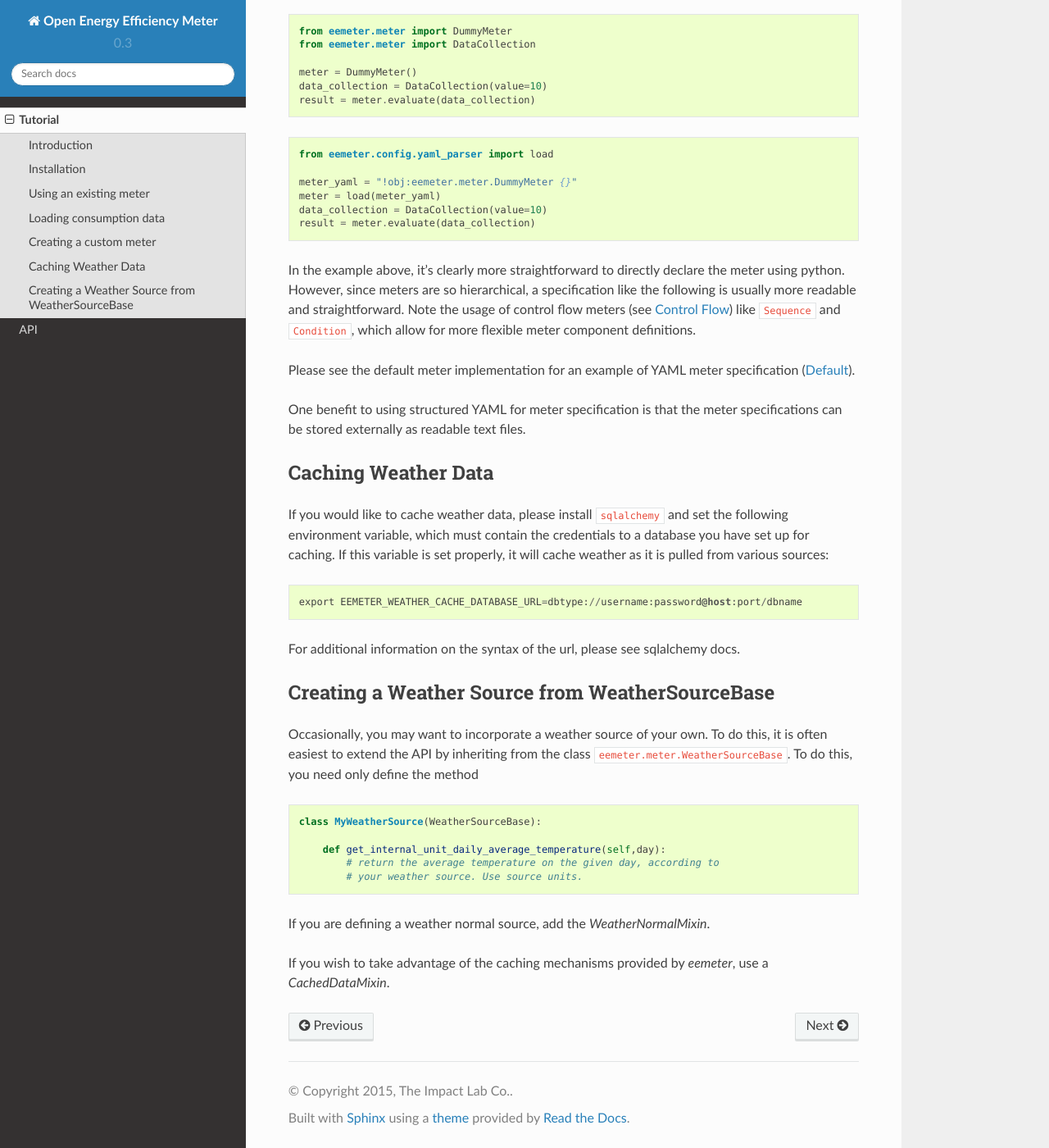
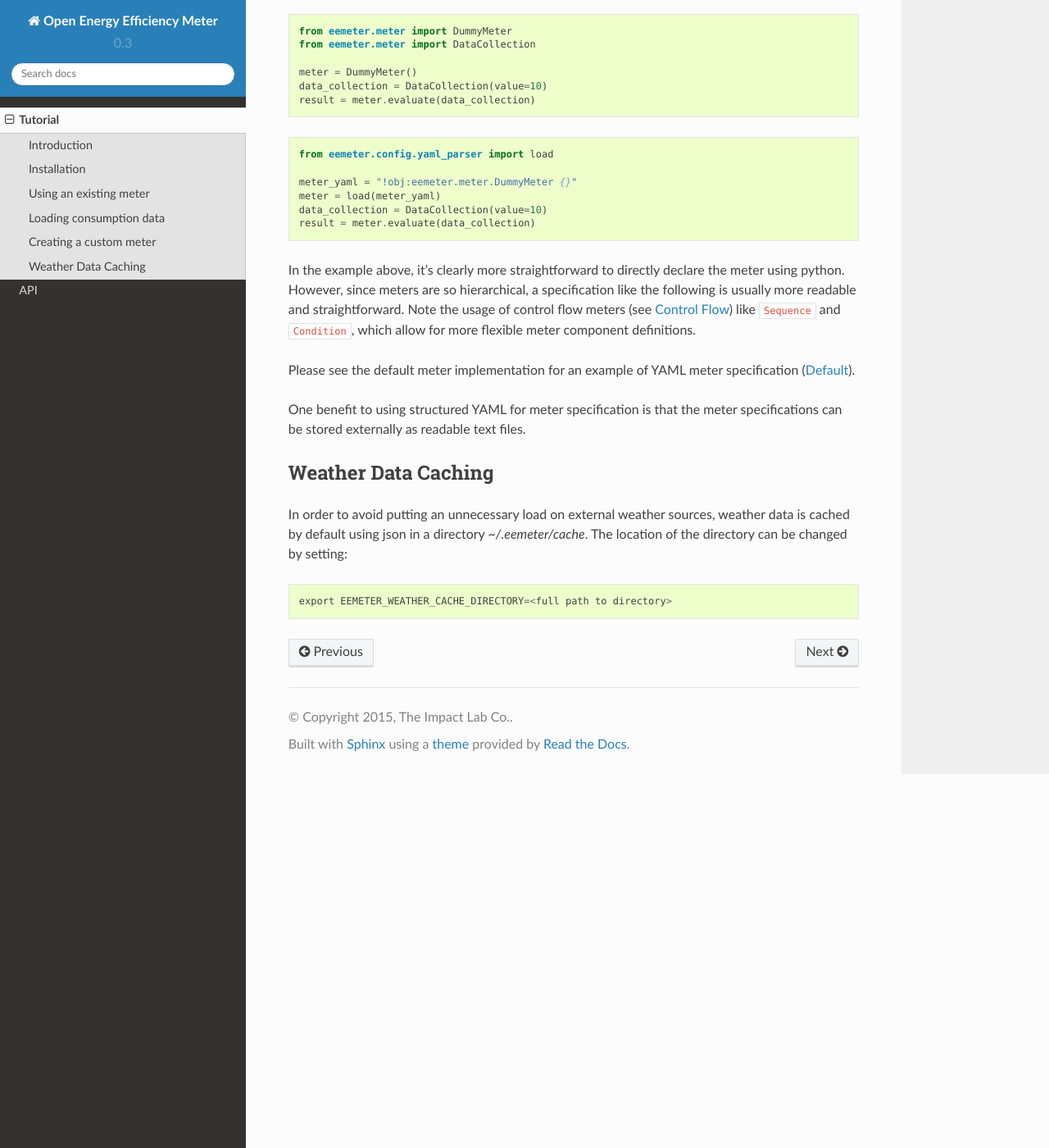
Before and after one commit to openeemeter/eemeter, a Sphinx documentation site: the page built from docs/tutorial.rst, in a window 1280 px wide and 1400 px high, scrolled down 3226 px. Shown: the whole window at 82% size. Built offline with Sphinx 7.4.7 and the Read the Docs theme 2.0.0, drawn with Linux system fonts in a browser that asks for light colours.

Commit message:
Update caching docs

```diff
--- a/docs/tutorial.rst
+++ b/docs/tutorial.rst
@@ -125,6 +125,7 @@ If you prefer, you can also look serialized json data from your meter run:
 
     json_data = results.json()
 
+
 Loading consumption data
 ------------------------
 
@@ -190,35 +191,11 @@ specification (:ref:`eemeter-meter-default`).
 One benefit to using structured YAML for meter specification is that the
 meter specifications can be stored externally as readable text files.
 
-Caching Weather Data
+Weather Data Caching
 --------------------
 
-If you would like to cache weather data, please install :code:`sqlalchemy` and
-set the following environment variable, which must contain the credentials to
-a database you have set up for caching. If this variable is set properly, it
-will cache weather as it is pulled from various sources::
+In order to avoid putting an unnecessary load on external weather
+sources, weather data is cached by default using json in a directory
+`~/.eemeter/cache`. The location of the directory can be changed by setting::
 
-    export EEMETER_WEATHER_CACHE_DATABASE_URL=dbtype://username:password@host:port/dbname
-
-For additional information on the syntax of the url, please see sqlalchemy docs.
-
-Creating a Weather Source from WeatherSourceBase
-------------------------------------------------
-
-Occasionally, you may want to incorporate a weather source of your own. To do
-this, it is often easiest to extend the API by inheriting from the class
-:code:`eemeter.meter.WeatherSourceBase`. To do this, you need only define the
-method
-
-.. code-block:: python
-
-    class MyWeatherSource(WeatherSourceBase):
-
-        def get_internal_unit_daily_average_temperature(self,day):
-            # return the average temperature on the given day, according to
-            # your weather source. Use source units.
-
-If you are defining a weather normal source, add the `WeatherNormalMixin`.
-
-If you wish to take advantage of the caching mechanisms provided by `eemeter`,
-use a `CachedDataMixin`.
+    export EEMETER_WEATHER_CACHE_DIRECTORY=<full path to directory>
```
